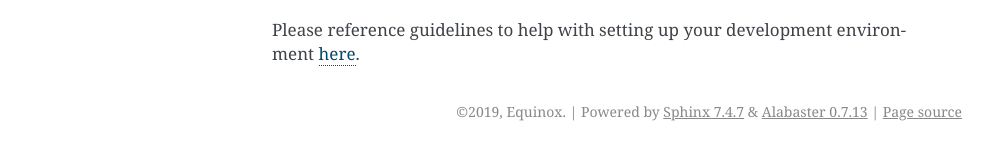
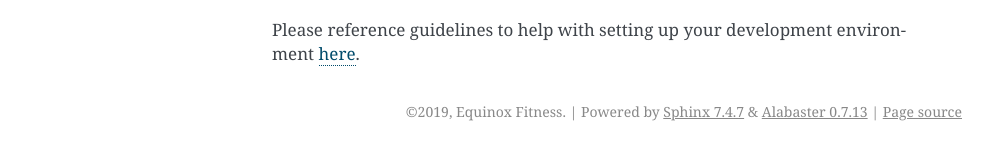
Before and after one commit to equinoxfitness/datacoco-redis_tools, a Sphinx documentation site: the page built from docs/source/index.rst, in a window 1280 px wide. Shown: the part 1234-1382 px from the top of the page, without its empty margins (148-1140 px from the left). Built offline with Sphinx 7.4.7, drawn with Linux system fonts in a browser that asks for light colours; some of the changed lines change nothing that is shown.

Commit message:
update conf.py

```diff
--- a/docs/source/conf.py
+++ b/docs/source/conf.py
@@ -17,9 +17,12 @@
 
 # -- Project information -----------------------------------------------------
 
-project = "Datacoco Redis Tools"
-copyright = "2019, Equinox"
+project = "datacoco-redis_tools"
+copyright = "2019, Equinox Fitness"
 author = "Equinox Fitness"
+
+# The full version, including alpha/beta/rc tags
+release = "0.1.0"
 
 
 # -- General configuration ---------------------------------------------------
```
Also changed, not shown: docs/source/index.rst (line endings or trailing spaces).
